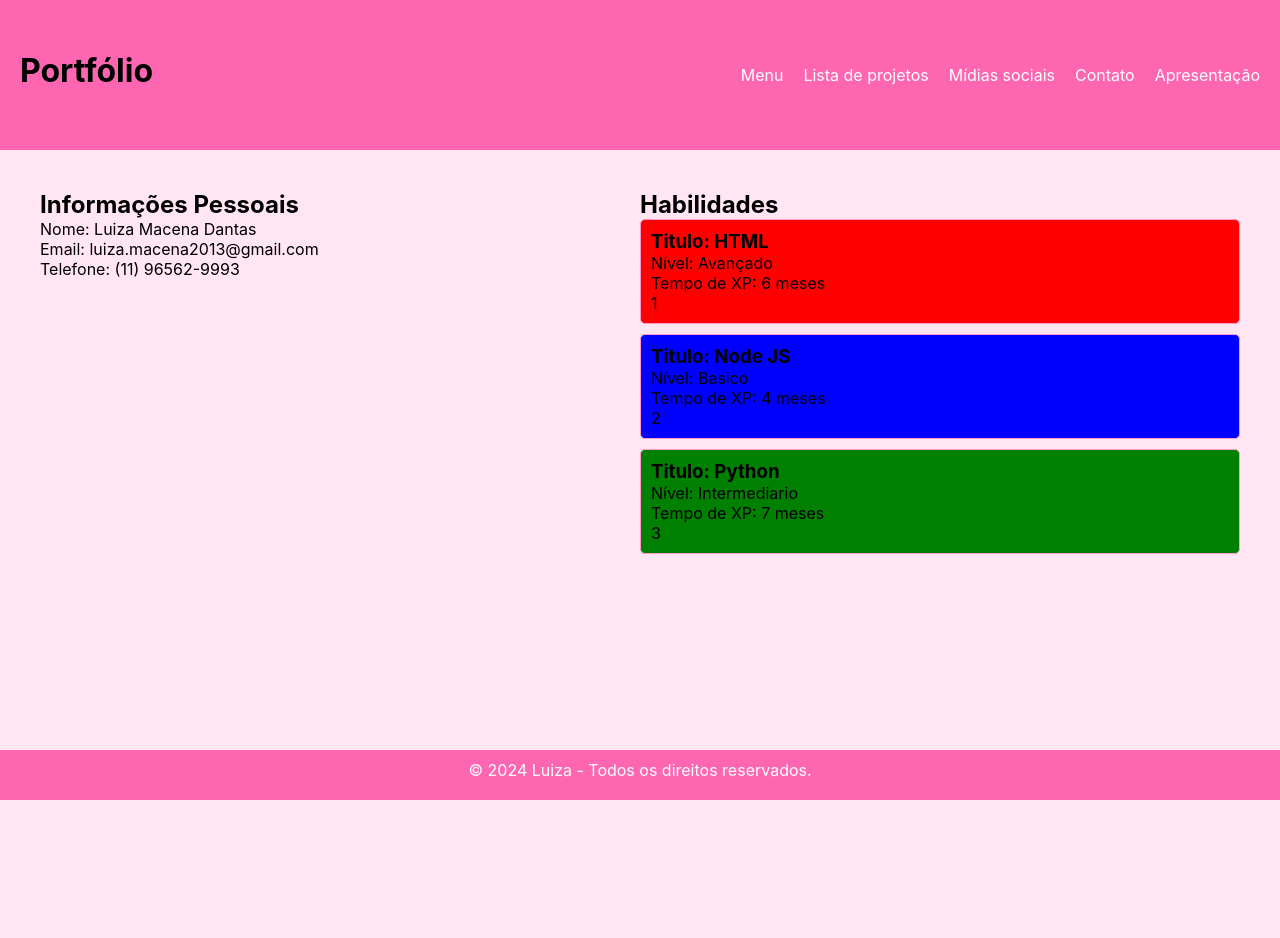
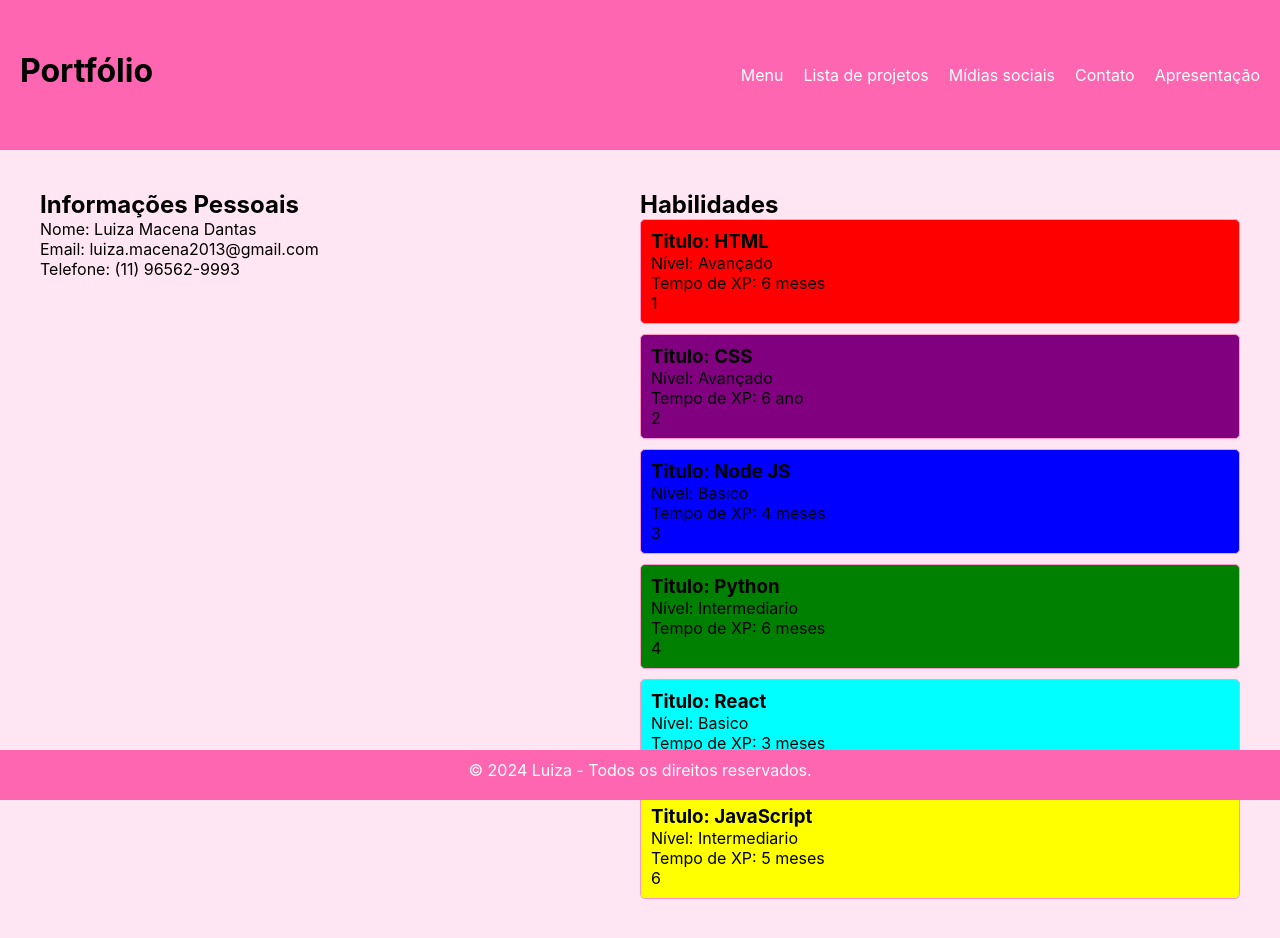
Before and after one commit to Luiza122/CP-web, a React (Vite) app: page / in a window 1280 px wide. Shown: the top 938 px of the page. Before the commit the page ends 800 px from the top, so only its background shows below. Built offline with nearby package versions, Linux system fonts and the light colour scheme.

Commit message:
add skills

```diff
--- a/src/Componentes/Skills/index.jsx
+++ b/src/Componentes/Skills/index.jsx
@@ -10,6 +10,12 @@ function Skills({ skills }) {
       color: "red"
     },
     {
+      titulo: "CSS",
+      nivel: "Avançado",
+      tempoxp: "6 ano",
+      color: "purple"
+    },
+    {
       titulo: "Node JS",
       nivel: "Basico",
       tempoxp: "4 meses",
@@ -19,9 +25,21 @@ function Skills({ skills }) {
     {
       titulo: "Python",
       nivel: "Intermediario",
-      tempoxp: "7 meses",
+      tempoxp: "6 meses",
       color: "green"
-    }
+    },
+    {
+      titulo: "React",
+      nivel: "Basico",
+      tempoxp: "3 meses",
+      color: "cyan"
+    },
+    {
+      titulo: "JavaScript",
+      nivel: "Intermediario",
+      tempoxp: "5 meses",
+      color: "yellow"
+    },
   ]
 
   return (
```
